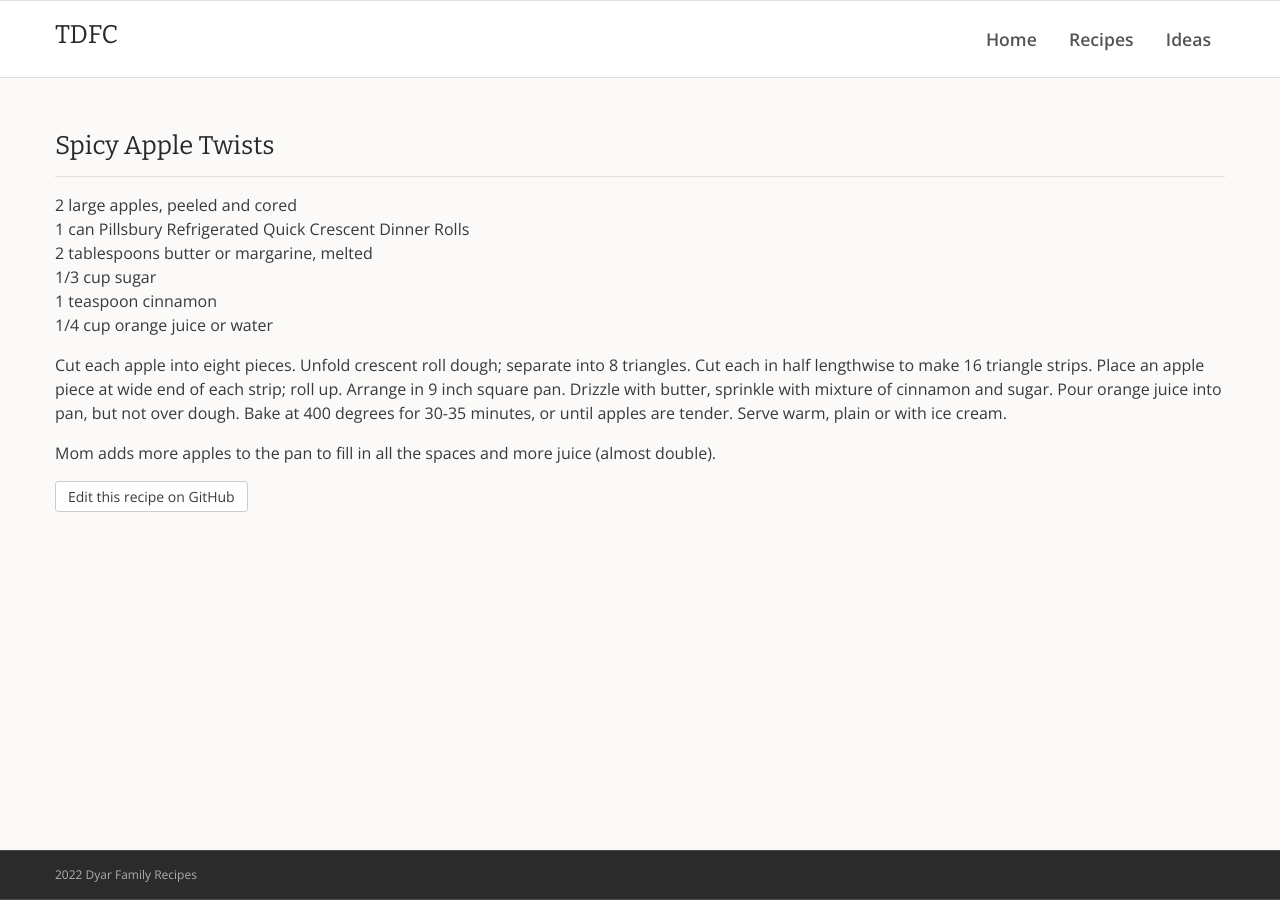
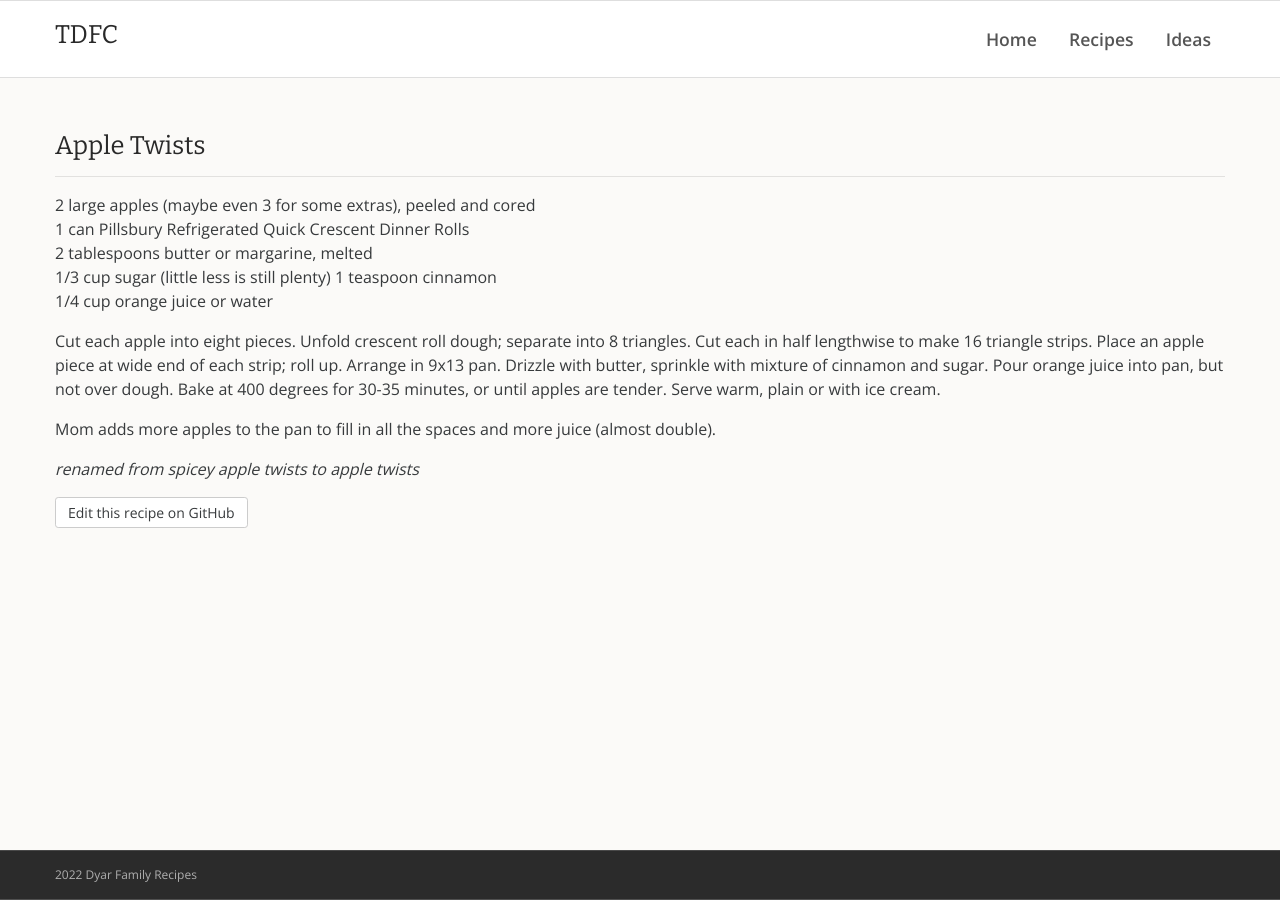
Before and after one commit to rdyar/tdfc, a Jekyll site: the page built from _desserts/apple-twists.md, in a window 1280 px wide. Built offline with Jekyll 4.4.1, drawn with Linux system fonts in a browser that asks for light colours.

Commit message:
Update and rename spicy-apple-twists.md to apple-twists.md

```diff
--- a/_desserts/spicy-apple-twists.md
+++ b/_desserts/apple-twists.md
@@ -1,17 +1,19 @@
 ---
 ---
 
-2 large apples, peeled and cored
+2 large apples (maybe even 3 for some extras), peeled and cored
 1 can Pillsbury Refrigerated Quick Crescent Dinner Rolls
 2 tablespoons butter or margarine, melted
-1/3 cup sugar
+1/3 cup sugar  (little less is still plenty)
 1 teaspoon cinnamon
 1/4 cup orange juice or water
 
 Cut each apple into eight pieces. Unfold crescent roll dough; separate into 8 triangles. Cut each
 in half lengthwise to make 16 triangle strips. Place an apple piece at wide end of each strip; roll
-up. Arrange in 9 inch square pan. Drizzle with butter, sprinkle with mixture of cinnamon and
+up. Arrange in 9x13 pan. Drizzle with butter, sprinkle with mixture of cinnamon and
 sugar. Pour orange juice into pan, but not over dough. Bake at 400 degrees for 30-35 minutes,
 or until apples are tender. Serve warm, plain or with ice cream.
 
 Mom adds more apples to the pan to fill in all the spaces and more juice (almost double).
+
+*renamed from spicey apple twists to apple twists*
```
